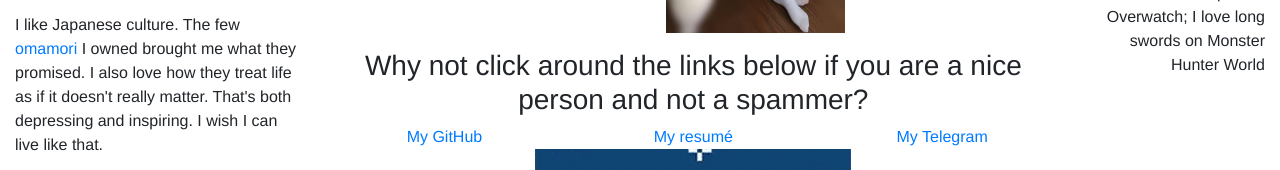
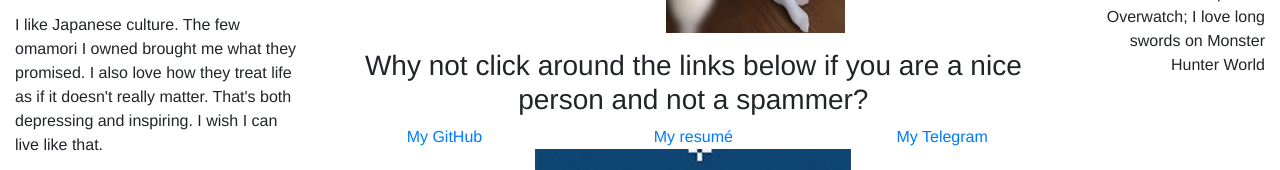
Before and after one commit to MCer4294967296/personalPage, a plain HTML site: page index.html in a window 1280 px wide. Shown: the part 458-628 px from the top of the page. Drawn offline with nearby package versions, Linux system fonts and the light colour scheme.

Commit message:
temp remove omamori

```diff
--- a/index.html
+++ b/index.html
@@ -36,7 +36,7 @@
           I also love listening to classical piano music because symphonies alike are still lullabies for me.
         </p>
         <p>
-          I like Japanese culture. The few <a href="omamori.html">omamori</a> I owned brought me what they promised. I also love how they treat life
+          I like Japanese culture. The few omamori I owned brought me what they promised. I also love how they treat life
           as if it doesn't really matter. That's both depressing and inspiring. I wish I can live like that.
         </p>
         <p>
```
